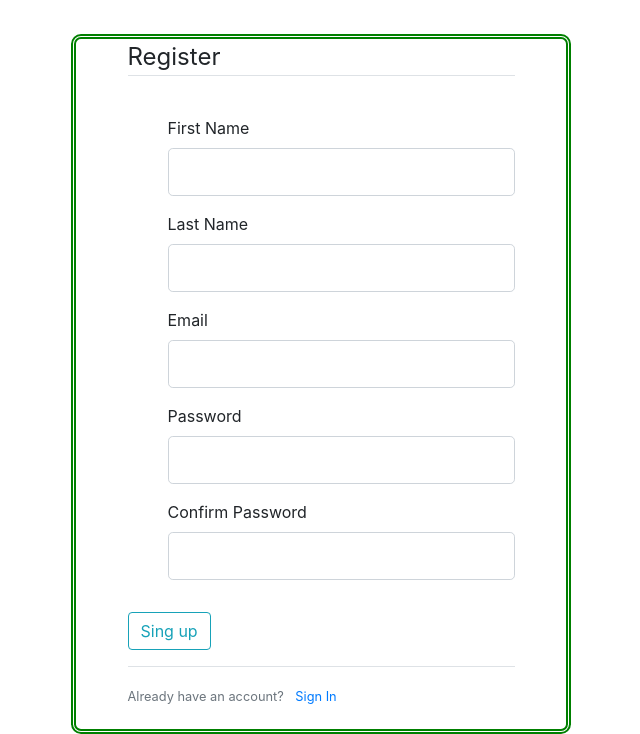
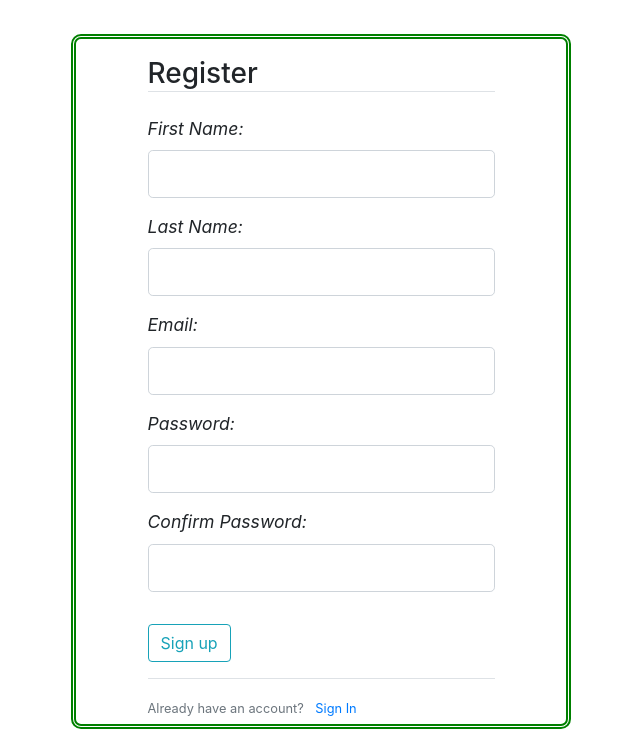
Before and after one commit to haidang029kg/bore_stook, a Flask app: page /register in a window 1280 px wide. Shown: the part 800-1534 px from the top of the page, without its empty margins (319-959 px from the left). Run offline with Flask 2, Linux system fonts and the light colour scheme; parts of the project's set-up code (start-up, migrations or seed data) failed here and were passed over; some libraries are stand-ins or nearby versions.

Commit message:
edited some front end

```diff
--- a/Book_Flask/main/routes.py
+++ b/Book_Flask/main/routes.py
@@ -14,7 +14,7 @@ def home():
 	#items = Book.query.order_by(Book.Title.asc()).paginate(page = page, per_page = per_page)
 	items = db.session.query(Book.BookID, Book.Title, Book.ImgUrl, Book.Price).order_by(Book.Title.asc()).paginate(page = page, per_page = per_page)
 	db.session.close()
-
+	print (len(items.items))
 	return render_template('home.html', title = 'Home page', items = items)
 
 
--- a/Book_Flask/static/css/css.css
+++ b/Book_Flask/static/css/css.css
@@ -7,6 +7,7 @@ html, body{
 	padding: 0;
 	margin: 0;
 	width: 100%;
+	height: fit-content;
 }
 
 /* ---------------------------------------------- navigation bar */
@@ -237,8 +238,6 @@ nav.black {
 	width: 50%;
 }
 
-
-
 /* ---------------------------------------------- register login */
 .sec-reg-log {
 	margin-top: 10px;
@@ -249,16 +248,8 @@ nav.black {
 
 .div-reg-log {
 	width: 500px;
+	height: fit-content;
 }
-
-
-
-
-
-
-
-
-
 
 /*---------------------------------------------------------------------*/
 .div-center {
@@ -285,3 +276,26 @@ nav.black {
 .mt--5 {
 	margin-top: 40px;
 }
+
+/*---------------------------------------------  form control*/
+
+.form-control-label {
+	font-style: italic;
+	font-size: 110%;
+}
+
+.account-img {
+	border-radius: 10px;
+}
+
+.title {
+	margin-top: 18px;
+}
+
+.media{
+	margin-bottom: 20px;
+}
+
+.border-top{
+	margin-bottom: 5px;
+}
--- a/Book_Flask/templates/change_password.html
+++ b/Book_Flask/templates/change_password.html
@@ -5,7 +5,7 @@
             <form  method="POST" action="">
                 {{ form.hidden_tag() }}
                 <fieldset class="form-group">
-                    <legend class="border-bottom mb-4">Change Password</legend>
+                    <h3 class="border-bottom mb-4 title">Change Password</h3>
                     <div class="form-group">
                         {{ form.current_password.label(class="form-control-label") }}
                         {% if form.current_password.errors %}
--- a/Book_Flask/templates/home.html
+++ b/Book_Flask/templates/home.html
@@ -1,6 +1,5 @@
 {% extends 'layout.html' %}
 {% block body %}
-	  {% include 'includes/_flash-sale.html' %}
-	  {% include 'includes/_category.html' %}
+
 	  {% include 'includes/_items.html' %}
 {% endblock %}
--- a/Book_Flask/templates/includes/_items.html
+++ b/Book_Flask/templates/includes/_items.html
@@ -1,6 +1,6 @@
 <section id="sec-items">
     {% for item in items.items %}
-    <div class="card" data-id="{{ item.BookID }}" style="width: 18%; height: 30rem;">
+    <div class="card" data-id="{{ item.BookID }}" style="width: 17%; height: 30rem;">
         <img class="card-img-top" src="{{ item.ImgUrl }}">
         <div class="card-body">
             <h4 class="card-title">{{ item.Title }}</h4>
@@ -27,6 +27,7 @@
         </div>
     </section>
 </section>
+
 <!-- Modal -->
 <div class="modal fade" id="ModalExtraInfo" role="dialog">
     <div class="modal-dialog modal-lg">
--- a/Book_Flask/templates/login.html
+++ b/Book_Flask/templates/login.html
@@ -5,7 +5,7 @@
             <form  method="POST" action="">
                 {{ form.hidden_tag() }}
                 <fieldset class="form-group">
-                    <legend class="border-bottom mb-4">Login</legend>
+                    <h3 class="border-bottom mb-4 title">Login</h3>
                     <div class="form-group">
                         {{ form.email.label(class="form-control-label") }}
                         {% if form.email.errors %}
--- a/Book_Flask/templates/register.html
+++ b/Book_Flask/templates/register.html
@@ -5,8 +5,8 @@
 			<form method="POST" action="">
 				{{ form.hidden_tag() }}
 				<fieldset class="form-group">
-					<legend class="border-bottom mb-4">Register</legend>
-					<dir class="form-group">
+					<h3 class="border-bottom mb-4 title">Register</h3>
+					<div class="form-group">
 						{{ form.fname.label(class="form-control-label") }}
 						{% if form.fname.errors %}
 							{{ form.fname(class="form-control form-control-lg is-invalid") }}
@@ -18,8 +18,8 @@
 						{% else %}
 							{{ form.fname(class="form-control form-control-lg") }}
 						{% endif %}
-					</dir>
-					<dir class="form-group">
+					</div>
+					<div class="form-group">
 						{{ form.lname.label(class="form-control-label") }}
 						{% if form.lname.errors %}
 							{{ form.lname(class="form-control form-control-lg is-invalid") }}
@@ -31,8 +31,8 @@
 						{% else %}
 							{{ form.lname(class="form-control form-control-lg") }}
 						{% endif %}
-					</dir>
-					<dir class="form-group">
+					</div>
+					<div class="form-group">
 						{{ form.email.label(class="form-control-label") }}
 						{% if form.email.errors %}
 							{{ form.email(class="form-control form-control-lg is-invalid") }}
@@ -44,8 +44,8 @@
 						{% else %}
 							{{ form.email(class="form-control form-control-lg") }}
 						{% endif %}
-					</dir>
-					<dir class="form-group">
+					</div>
+					<div class="form-group">
 						{{ form.password.label(class="form-control-label") }}
 						{% if form.password.errors %}
 							{{ form.password(class="form-control form-control-lg is-invalid") }}
@@ -57,8 +57,8 @@
 						{% else %}
 							{{ form.password(class="form-control form-control-lg") }}
 						{% endif %}
-					</dir>
-					<dir class="form-group">
+					</div>
+					<div class="form-group">
 						{{ form.confirm_password.label(class="form-control-label") }}
 						{% if form.confirm_password.errors %}
 							{{ form.confirm_password(class="form-control form-control-lg is-invalid") }}
@@ -70,7 +70,7 @@
 						{% else %}
 							{{ form.confirm_password(class="form-control form-control-lg") }}
 						{% endif %}
-					</dir>
+					</div>
 				</fieldset>
 				<div class="form-group">
 					{{ form.submit(class ="btn btn-outline-info") }}
--- a/Book_Flask/templates/request_password.html
+++ b/Book_Flask/templates/request_password.html
@@ -5,7 +5,7 @@
             <form  method="POST" action="">
                 {{ form.hidden_tag() }}
                 <fieldset class="form-group">
-                    <legend class="border-bottom mb-4">Request Password</legend>
+                    <h3 class="border-bottom mb-4 title">Request Password</h3>
                     <div class="form-group">
                         {{ form.email.label(class="form-control-label") }}
                         {% if form.email.errors %}
--- a/Book_Flask/templates/reset_password.html
+++ b/Book_Flask/templates/reset_password.html
@@ -5,7 +5,7 @@
             <form  method="POST" action="">
                 {{ form.hidden_tag() }}
                 <fieldset class="form-group">
-                    <legend class="border-bottom mb-4">Reset Password</legend>
+                    <h3 class="border-bottom mb-4 title">Reset Password</h3>
                     <div class="form-group">
                         {{ form.password.label(class="form-control-label") }}
                         {% if form.password.errors %}
--- a/Book_Flask/user/forms.py
+++ b/Book_Flask/user/forms.py
@@ -6,17 +6,17 @@ from wtforms.validators import DataRequired, Length, EqualTo, ValidationError, E
 from Book_Flask.models import User
 
 class RegistrationForm(FlaskForm):
-    fname = StringField('First Name',
+    fname = StringField('First Name:',
                         validators=[DataRequired(), Length(min=1, max=30)])
-    lname = StringField('Last Name',
+    lname = StringField('Last Name:',
                         validators=[DataRequired(), Length(min=1, max=30)])
-    email = StringField('Email',
+    email = StringField('Email:',
                         validators=[DataRequired(), Email()])
-    password = PasswordField('Password',
+    password = PasswordField('Password:',
                         validators=[DataRequired()])
-    confirm_password = PasswordField('Confirm Password',
+    confirm_password = PasswordField('Confirm Password:',
                         validators=[DataRequired(), EqualTo('password')])
-    submit = SubmitField('Sing up')
+    submit = SubmitField('Sign up')
 
     def validate_email(self, email):
         user = User.query.filter_by(Email = email.data).first()
@@ -26,28 +26,28 @@ class RegistrationForm(FlaskForm):
 
 
 class ChangePasswdForm(FlaskForm):
-    current_password = PasswordField('Current Password',
+    current_password = PasswordField('Current Password:',
                                     validators=[DataRequired()])
-    password = PasswordField('New Password',
+    password = PasswordField('New Password:',
                                     validators=[DataRequired()])
-    confirm_password = PasswordField('Confirm Password',
+    confirm_password = PasswordField('Confirm Password:',
                                     validators=[DataRequired(), EqualTo('password')])
     submit = SubmitField('Change')
 
 
 
 class LoginForm(FlaskForm):
-    email = StringField('Email',
+    email = StringField('Email:',
 							validators=[DataRequired(), Email()])
-    password = PasswordField('Password',
+    password = PasswordField('Password:',
 							validators=[DataRequired()])
-    remember = BooleanField('Remember Me')
+    remember = BooleanField('Remember Me:')
 
     submit = SubmitField('Log in')
 
 
 class RequestPasswdForm(FlaskForm):
-    email = StringField('Email',
+    email = StringField('Email:',
                             validators = [DataRequired(), Email()])
     submit = SubmitField('Request')
 
@@ -61,22 +61,22 @@ class RequestPasswdForm(FlaskForm):
 
 
 class ResetPasswdForm(FlaskForm):
-    password = PasswordField('Password',
+    password = PasswordField('Password:',
                                 validators = [DataRequired()])
-    confirm_password = PasswordField('Confirm Password',
+    confirm_password = PasswordField('Confirm Password:',
                                 validators = [DataRequired(), EqualTo('password')])
-    submit = SubmitField('Change Password')
+    submit = SubmitField('Change Password:')
 
 
 class AccountForm(FlaskForm):
-    picture = FileField('Update Profile Picture',
+    picture = FileField('Profile Picture:',
                         validators=[FileAllowed(['jpg', 'png'])])
 
-    fname = StringField('First Name',
+    fname = StringField('First Name;',
                         validators=[DataRequired(), Length(min=1, max=30)])
-    lname = StringField('Last Name',
+    lname = StringField('Last Name:',
                         validators=[DataRequired(), Length(min=1, max=30)])
-    phone = StringField('Phone')
+    phone = StringField('Phone:')
 
     submit = SubmitField('Update')
 
```
Also changed, not shown: Book_Flask/templates/account.html (+23 -17 lines), Book_Flask/static/js/jquery.js, 1 other file.
